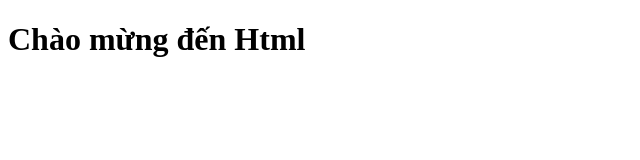
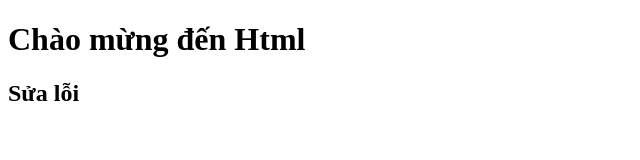
Before and after one commit to Phantantin/Project-Html-Css, a plain HTML site: page index.html in a window 1280 px wide. Shown: the whole page, without its empty margins (0-640 px from the left). Drawn offline with Linux system fonts and the light colour scheme.

Commit message:
sua lan 1

```diff
--- a/index.html
+++ b/index.html
@@ -7,7 +7,7 @@
   </head>
   <body>
     <h1>Chào mừng đến Html</h1>
-    <h2></h2>
+    <h2>Sửa lỗi</h2>
     <h5></h5>
   </body>
 </html>
```
